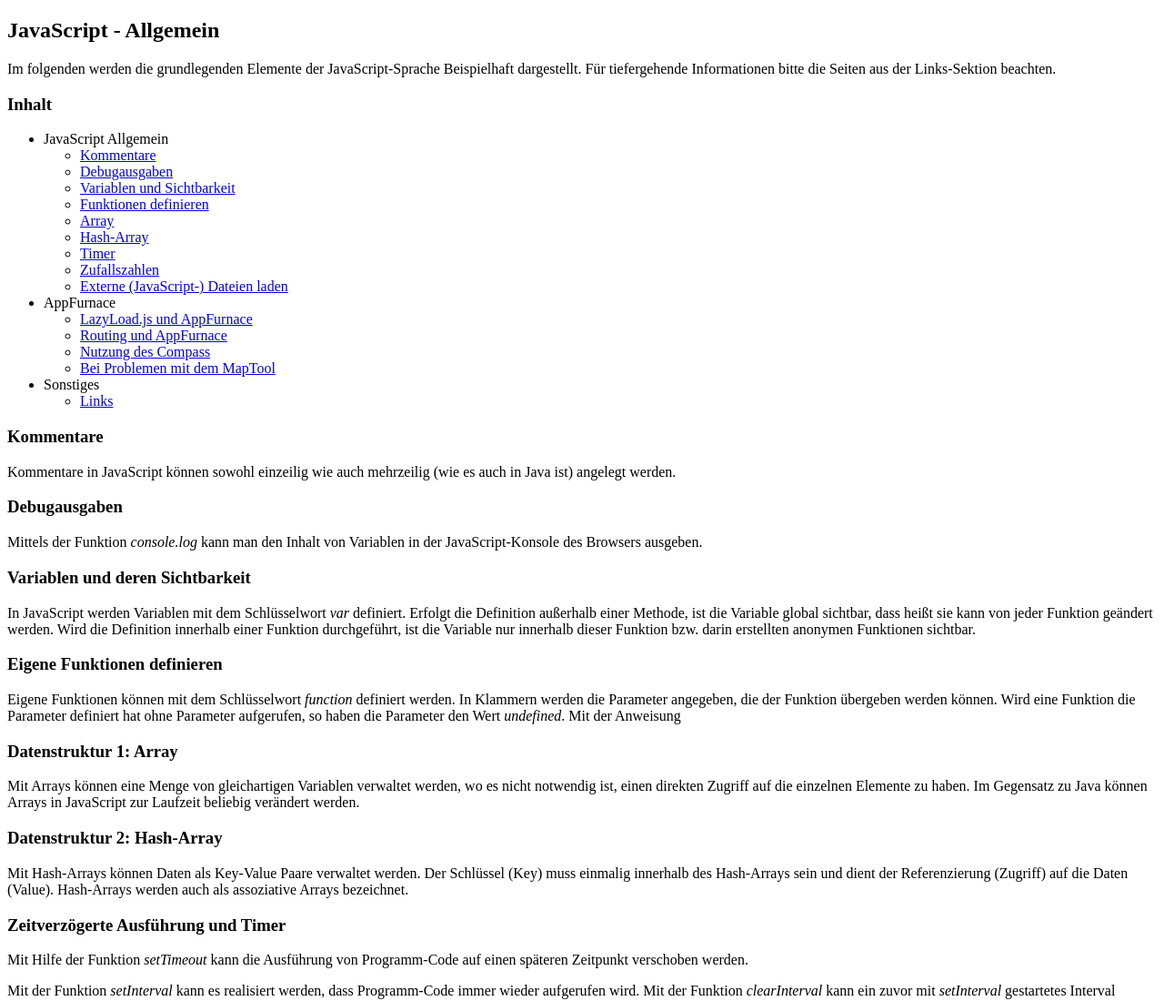
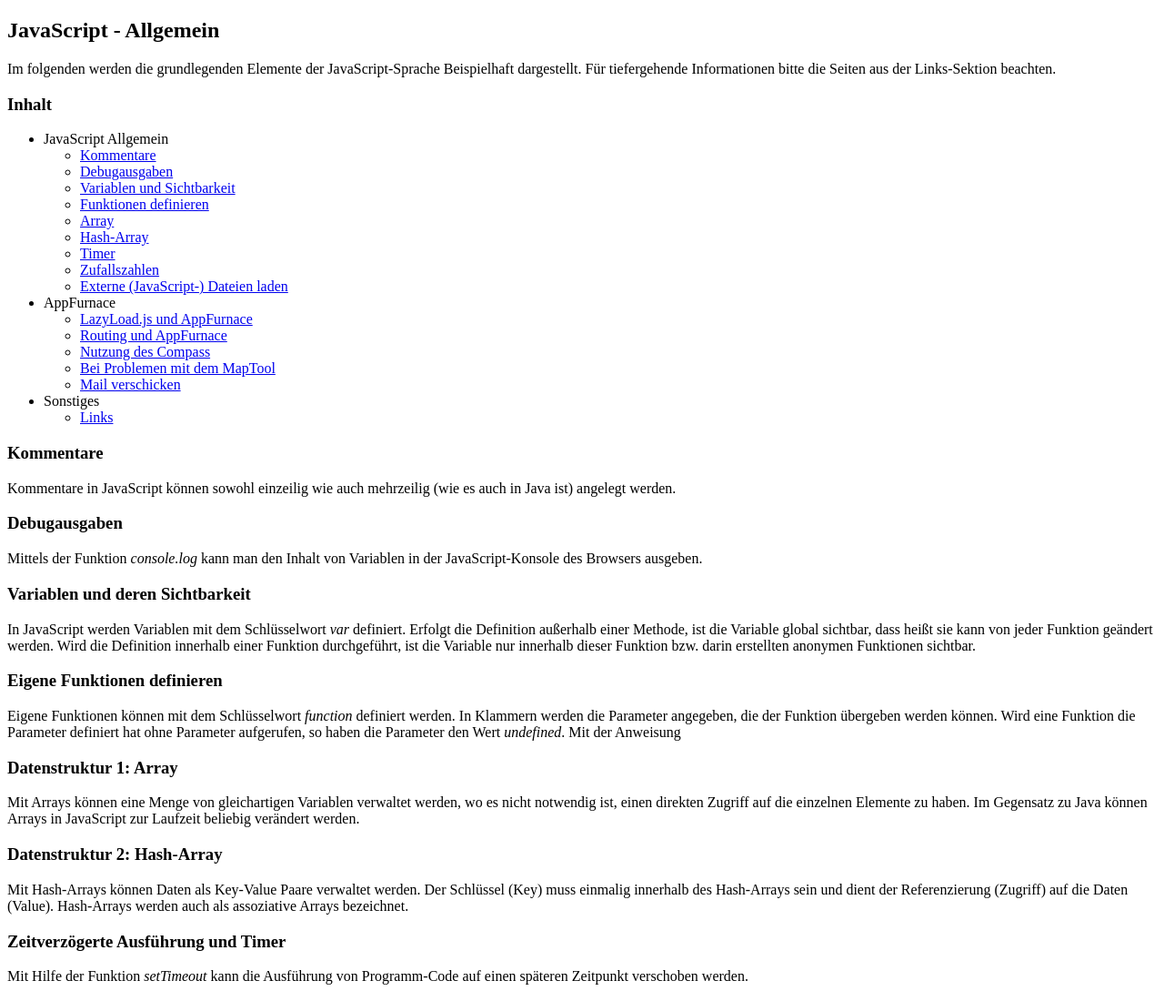
Before and after one commit to AndreasLochwitz/JavaScript-und-AppFurnace, a plain HTML site: page index.html in a window 1280 px wide. Shown: the top 1100 px of the page at 91% size. Drawn offline with Linux system fonts and the light colour scheme.

Commit message:
Linked SendMail example

```diff
--- a/index.html
+++ b/index.html
@@ -29,6 +29,7 @@
 					<li><a href="#routingappfurance">Routing und AppFurnace</a></li>
 					<li><a href="#compass">Nutzung des Compass</a></li>
 					<li><a href="#maptool">Bei Problemen mit dem MapTool</a></li>
+                    <li><a href="#mail">Mail verschicken</a></li>
 				</ul>
 				<!-- <li><a href=""></a></li>
 				<li><a href=""></a></li>
```
